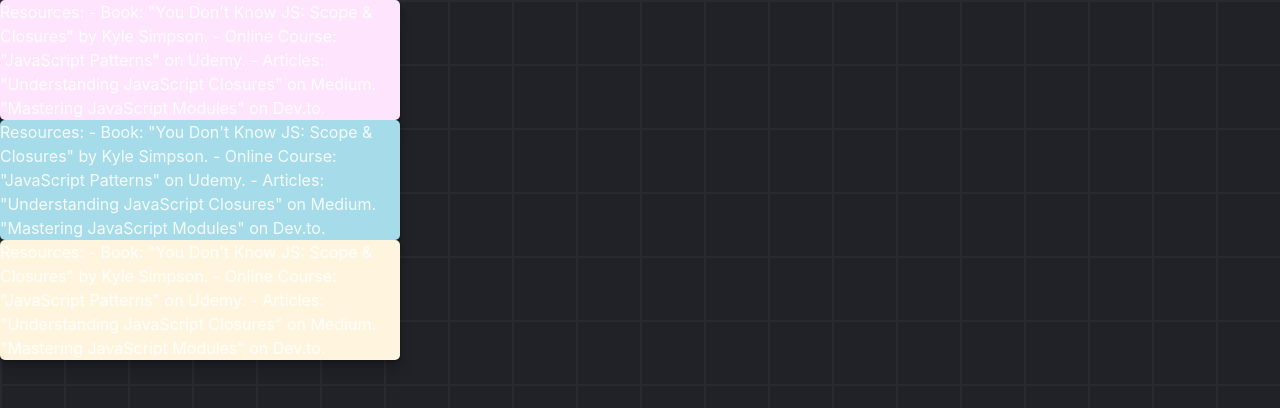
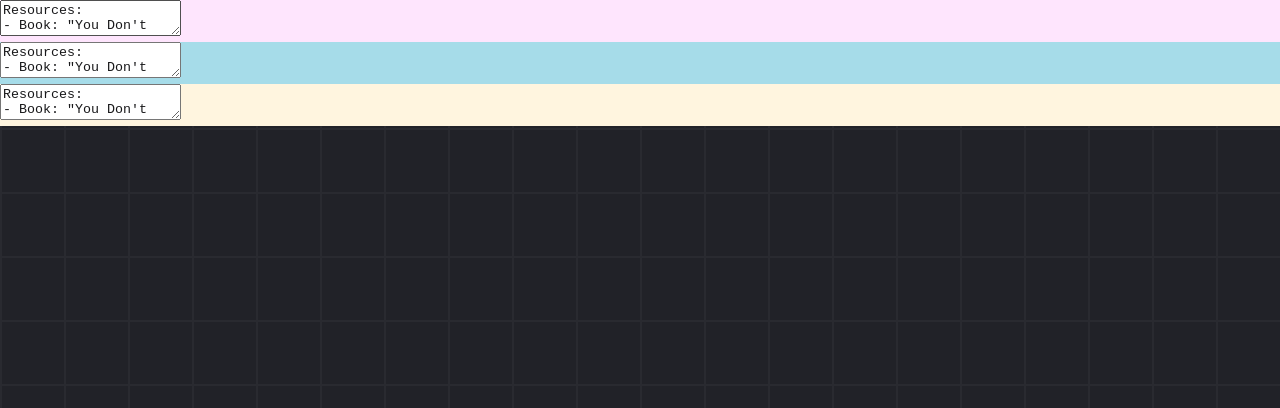
Before and after one commit to Olamyyde/notes, a React (Vite) app: page / in a window 1280 px wide. Shown: the top 408 px of the page. Built offline with nearby package versions, Linux system fonts and the light colour scheme.

Commit message:
body styling

```diff
--- a/src/components/Notecard.jsx
+++ b/src/components/Notecard.jsx
@@ -7,8 +7,14 @@
 
 
   return (
-    <div className='card' style={{ backgroundColor: colors.colorBody}}>
-      {body}
+    <div className='card-body' style={{ backgroundColor: colors.colorBody}}>
+        <div>
+            <textarea
+                style={{ color: colors.colorText}}
+                defaultValue={body}>
+
+            </textarea>
+        </div>
     </div>
   )
 }
```
